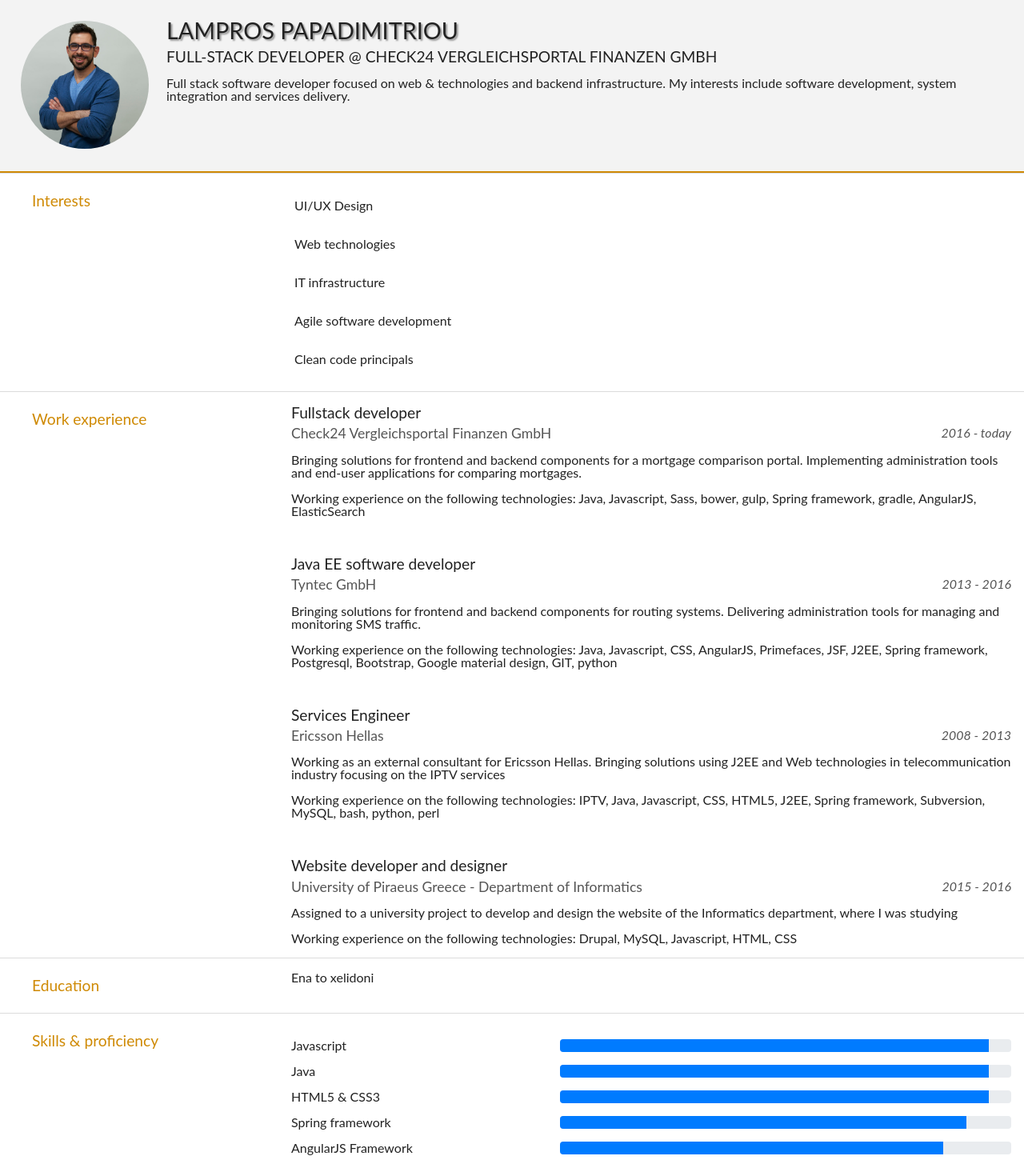
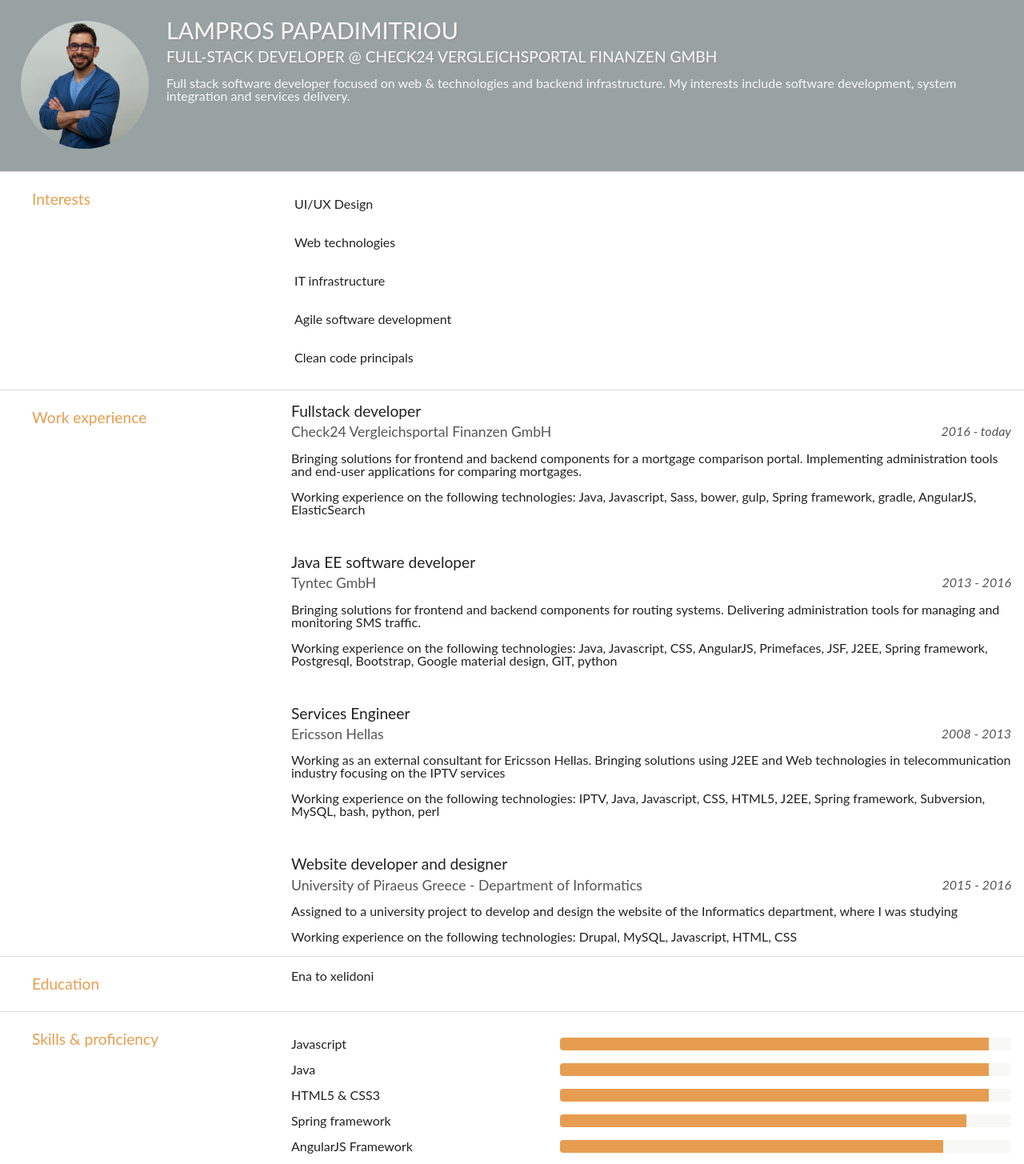
Before and after one commit to trelo-bifteki/www.trelobifteki.com, a Vue app: page / in a window 1280 px wide. Shown: the top 1455 px of the page at 80% size. Built offline with nearby package versions, Linux system fonts and the light colour scheme.

Commit message:
Adding a color theme schema

```diff
--- a/src/assets/common.css
+++ b/src/assets/common.css
@@ -16,4 +16,10 @@
   --font-size-l: 120%;
   --font-size-xl: 180%;
 
+  --color-theme-white: #F8F8F7;
+  --color-theme-orange: #E69D50;
+  --color-theme-gray: #99A2A2;
+  --color-theme-red: #AF4C55;
+  --color-theme-lila: #3C4666;
+  --color-theme-lila-accent: #9C27B0;
 }
--- a/src/components/CurriculumVitae.vue
+++ b/src/components/CurriculumVitae.vue
@@ -1,11 +1,11 @@
 <script>
-import skill from './skill';
 import JobItem from './JobItem';
+import SkillItem from './SkillItem';
 
 export default {
   name: 'CurriculumVitae',
   components: {
-    skill,
+    SkillItem,
     JobItem,
   },
   computed: {
@@ -110,11 +110,11 @@ export default {
         Skills &amp; proficiency
       </h2>
       <div class="route-cv__skills route-cv__panel-container">
-        <skill
+        <SkillItem
           v-for="(skill, index) in skills"
           v-bind:skill="skill"
           v-bind:key="index"
-        ></skill>
+        ></SkillItem>
       </div>
     </section>
   </div>
@@ -139,11 +139,12 @@ export default {
 .route-cv__current-job {
   font-size: var(--font-size-l);
   margin-bottom: var(--space);
+  text-shadow: 2px 2px 2px rgba(150, 150, 150, 1);
   text-transform: uppercase;
 }
 
 .route-cv__heading {
-  color: var(--color-orange);
+  color: var(--color-theme-orange);
   font-size: var(--font-size-l);
   margin: var(--space-l);
 }
@@ -204,8 +205,8 @@ export default {
 }
 
 .route-cv__personal-information {
-  background: #f3f3f3;
-  border-bottom: 2px solid var(--color-orange);
+  background: var(--color-theme-gray);
+  color: var(--color-theme-white);
   display: flex;
   flex-direction: column;
   justify-content: center;
--- a/src/components/skill.vue
+++ b/src/components/SkillItem.vue
@@ -1,6 +1,6 @@
 <script>
 export default {
-  name: 'skill',
+  name: 'SkillItem',
   props: {
     skill: {
       type: Object,
@@ -28,7 +28,9 @@ export default {
   </div>
 </template>
 
-<style scoped>
+<style>
+
+@import '../assets/common.css';
 
 .skill {
   display: flex;
@@ -42,7 +44,7 @@ export default {
 }
 
 .skill__progress {
-  background-color: #e9ecef;
+  background-color: var(--color-theme-white);
   border-radius: .25rem;
   font-size: .75rem;
   height: 1rem;
@@ -52,8 +54,8 @@ export default {
 }
 
 .skill__progress-bar {
-  background-color: #007bff;
-  color: #fff;
+  background-color: var(--color-theme-orange);
+  color: var(--color-theme-white);
   display: flex;
   justify-content: center;
 }
```
